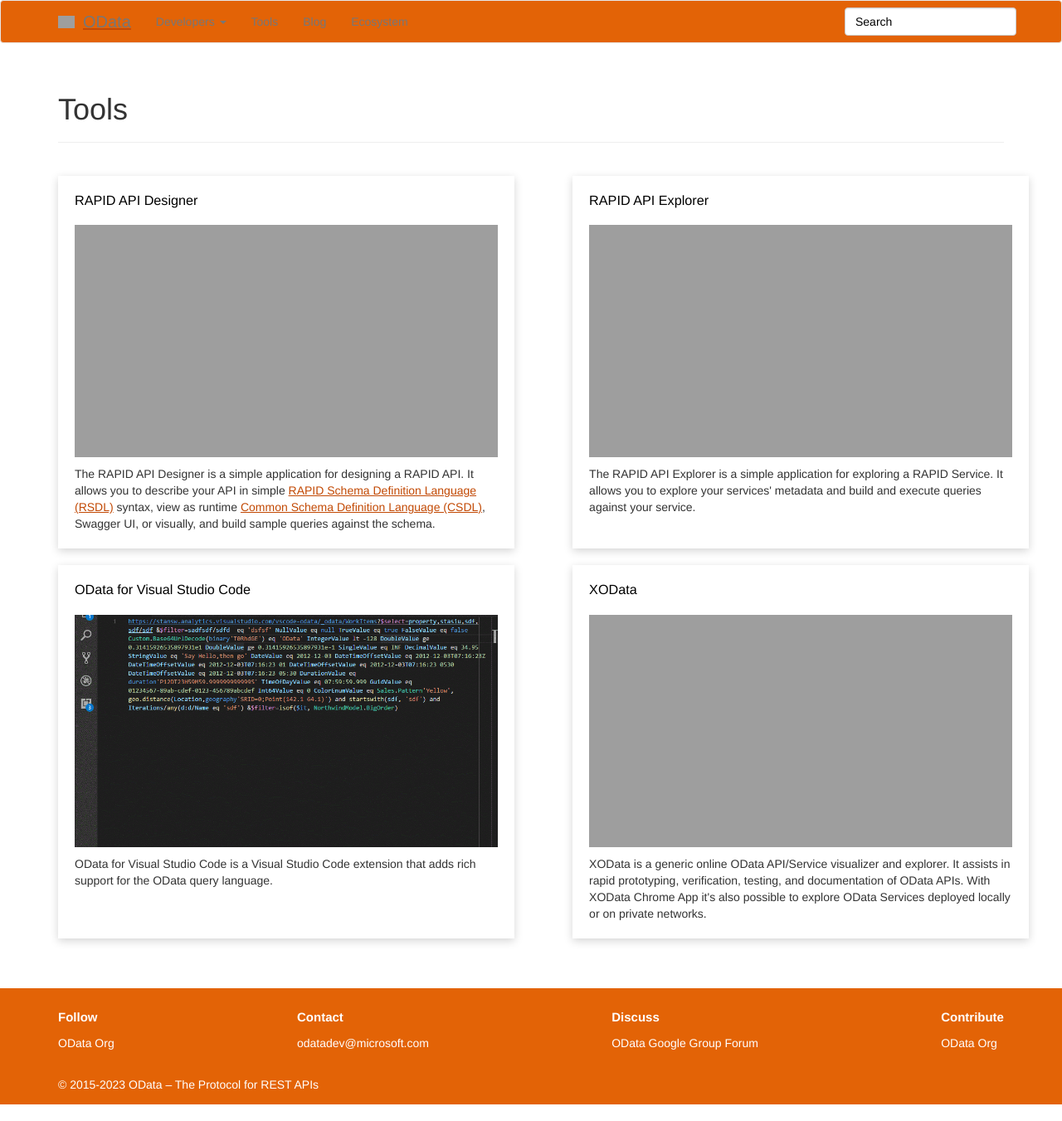
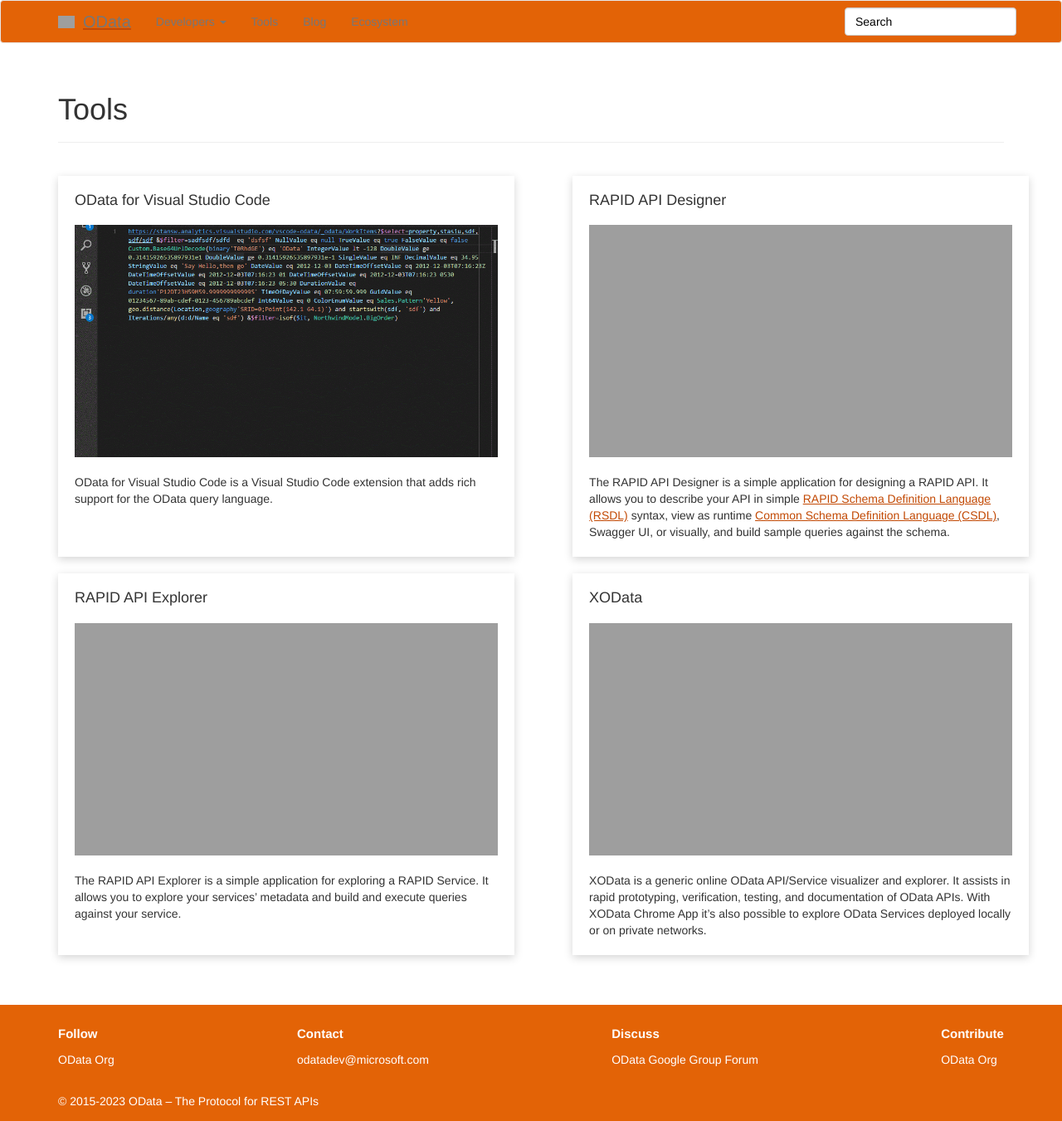
Before and after one commit to OData/odataorg.github.io, a Jekyll site: the page built from pages/tools.html, in a window 1280 px wide. Shown: the whole page at 83% size. Built offline with Jekyll 4.4.1, drawn with Linux system fonts in a browser that asks for light colours; nearby versions of some CDN libraries; library files that are not in the unit come from our copies; a style sheet for code colours, icons or effects is not loaded.

Commit message:
populate tools based on md data

```diff
--- a/_config.yml
+++ b/_config.yml
@@ -1,5 +1,5 @@
 # Site settings
-title: OData - the Best Way to REST
+title: OData - The Best Way to REST
 email: odata-discussion@googlegroups.com
 description: > # this means to ignore newlines until "baseurl:"
   OData, short for Open Data Protocol, is an open protocol
@@ -19,6 +19,8 @@
   tutorials:
     output: true
     permalink: /tutorials/:title/
+  tools:
+    output: true
 
 permalink: /blog/:title/
 
--- a/pages/tools.html
+++ b/pages/tools.html
@@ -6,26 +6,13 @@
 <div class="container">
     <div class="row">
         <div class="items-container centered" style="flex-wrap:wrap; align-content:space-between">
-            <div class="card" onclick="location.href='https://rapid.rocks/api-designer/index.html'" style="flex-basis:47%">
-                <h4><a href="https://rapid.rocks/api-designer/index.html">RAPID API Designer</a></h4>
-                <img src="{{'/assets/api-designer.png' | prepend: site.baseurl | prepend: site.url}}" alt="Visual Studio Code for OData"/>
-                <p>The RAPID API Designer is a simple application for designing a RAPID API. It allows you to describe your API in simple <a href="https://rapid.rocks/docs/rsdl/rsdl-intro">RAPID Schema Definition Language (RSDL)</a> syntax, view as runtime <a href="https://rapid.rocks/docs/spec/servicedescription">Common Schema Definition Language (CSDL)</a>, Swagger UI, or visually, and build sample queries against the schema.</p>
-            </div>
-            <div class="card" onclick="location.href='https://rapid.rocks/api-explorer/index.html'" style="flex-basis:47%">
-                <h4><a href="https://rapid.rocks/api-explorer/index.html">RAPID API Explorer</a></h4>
-                <img src="{{'/assets/api-explorer.png' | prepend: site.baseurl | prepend: site.url}}" alt="Visual Studio Code for OData" />
-                <p>The RAPID API Explorer is a simple application for exploring a RAPID Service. It allows you to explore your services' metadata and build and execute queries against your service.</p>
-            </div>
-            <div class="card" onclick="location.href='https://marketplace.visualstudio.com/items?itemName=stansw.vscode-odata'" style="flex-basis:47%">
-                <h4><a href="https://marketplace.visualstudio.com/items?itemName=stansw.vscode-odata">OData for Visual Studio Code</a></h4>
-                <img src="{{'/assets/vs_code_for_odata.gif' | prepend: site.baseurl | prepend: site.url}}" alt="Visual Studio Code for OData" />
-                <p>OData for Visual Studio Code is a Visual Studio Code extension that adds rich support for the OData query language.</p>
-            </div>
-            <div class="card" onclick="location.href='https://pragmatiqa.com/xodata/'" style="flex-basis:47%">
-                <h4><a href="https://pragmatiqa.com/xodata/">XOData</a></h4>
-                <img src="{{'/assets/xodata.png' | prepend: site.baseurl | prepend: site.url}}" alt="xodata" />
-                <p>XOData is a generic online OData API/Service visualizer and explorer. It assists in rapid prototyping, verification, testing, and documentation of OData APIs. With XOData Chrome App it's also possible to explore OData Services deployed locally or on private networks.</p>
-            </div>
+            {% for tool in site.tools %}
+                <div class="card" onclick="location.href='{{tool.link}}'" style="flex-basis:47%">
+                    <h4>{{tool.title}}</h4>
+                    <img src="{{tool.image-path | prepend: site.baseurl | prepend: site.url}}" alt={{tool.image-alt}} />
+                    <p>{{tool.content}}</p>
+                </div>
+            {% endfor %}
         </div>
     </div>
 </div>
```
Also changed, not shown: _tools/OData-for-VSCode.md (added, +7 -0 lines), _tools/RAPID-API-Designer.md (added, +7 -0 lines), _tools/RAPID-API-Explorer.md (added, +7 -0 lines), _tools/XOData.md (added, +7 -0 lines).
